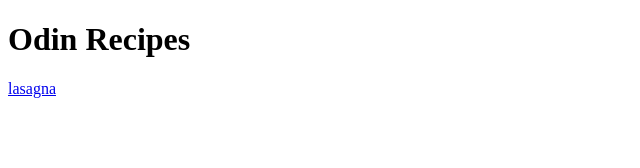
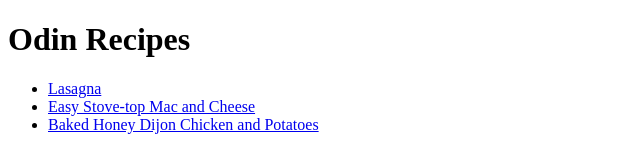
Before and after one commit to bbence104/odin-recipes, a plain HTML site: page index.html in a window 1280 px wide. Shown: the whole page, without its empty margins (0-640 px from the left). Drawn offline with Linux system fonts and the light colour scheme.

Commit message:
put links to recipes into a list in index.html
edit lasagna's link to start uppercase

```diff
--- a/index.html
+++ b/index.html
@@ -10,7 +10,13 @@
     </head>
     <body>
         <h1>Odin Recipes</h1>
-        <a href="recipes/lasagna.html">lasagna</a>
+        <ul>
+            <li><a href="recipes/lasagna.html">Lasagna</a></li>
+            <li><a href="recipes/macandcheese.html">Easy Stove-top Mac and Cheese</a></li>
+            <li><a href="recipes/honeydijonchicken.html">Baked Honey Dijon Chicken and Potatoes</a></li>
+
+        </ul>
+
 
 
 
```
